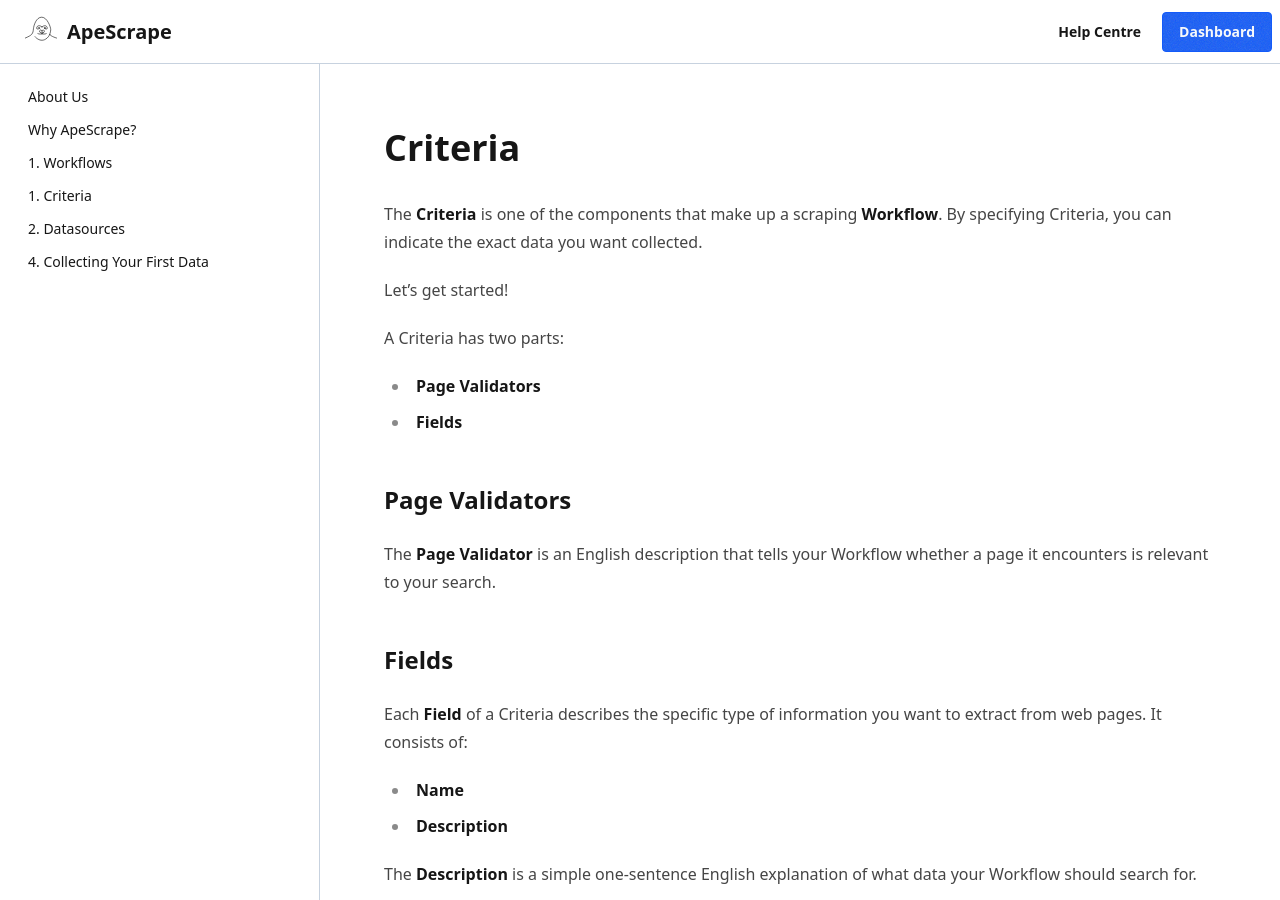
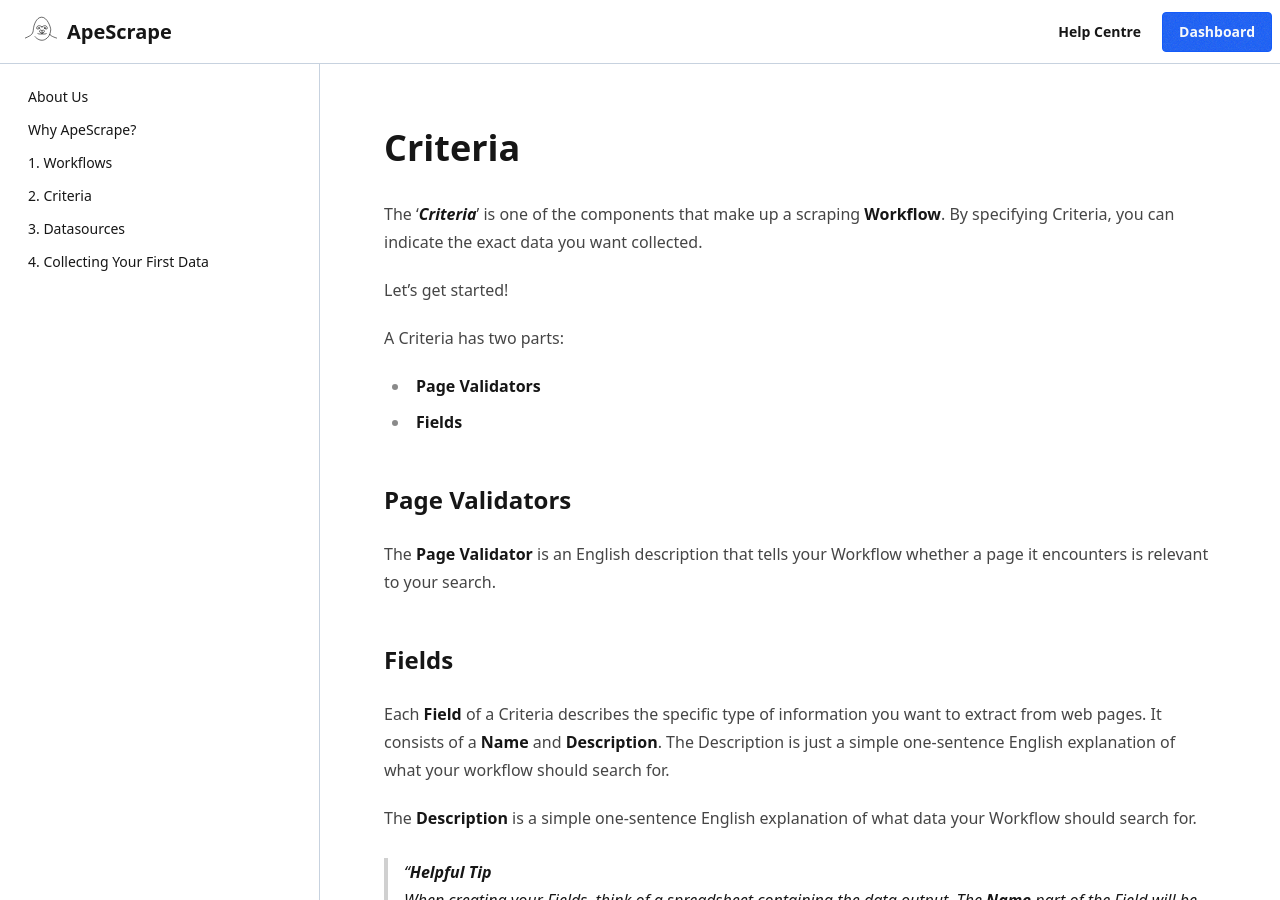
Before and after one commit to 5-quid-coders/apescrape-site, a Jekyll site: the page built from _help/4criteria.md, in a window 1280 px wide and 900 px high. Built offline with Jekyll 4.4.1, drawn with Linux system fonts in a browser that asks for light colours.

Commit message:
Order fix

```diff
--- a/_help/4criteria.md
+++ b/_help/4criteria.md
@@ -1,11 +1,11 @@
 ---
-title: 1. Criteria
+title: 2. Criteria
 layout: help_article
 ---
 
 # Criteria
 
-The **Criteria** is one of the components that make up a scraping **Workflow**. By specifying Criteria, you can indicate the exact data you want collected.
+The '***Criteria***' is one of the components that make up a scraping **Workflow**. By specifying Criteria, you can indicate the exact data you want collected.
 
 Let's get started!
 
@@ -22,10 +22,7 @@
 
 ## Fields
 
-Each **Field** of a Criteria describes the specific type of information you want to extract from web pages. It consists of:
-
-- **Name**
-- **Description**
+Each **Field** of a Criteria describes the specific type of information you want to extract from web pages. It consists of a **Name** and **Description**. The Description is just a simple one-sentence English explanation of what your workflow should search for.
 
 The **Description** is a simple one-sentence English explanation of what data your Workflow should search for.
 
--- a/_help/5datasource.md
+++ b/_help/5datasource.md
@@ -1,5 +1,5 @@
 ---
-title: 2. Datasources
+title: 3. Datasources
 layout: help_article
 ---
 
```
